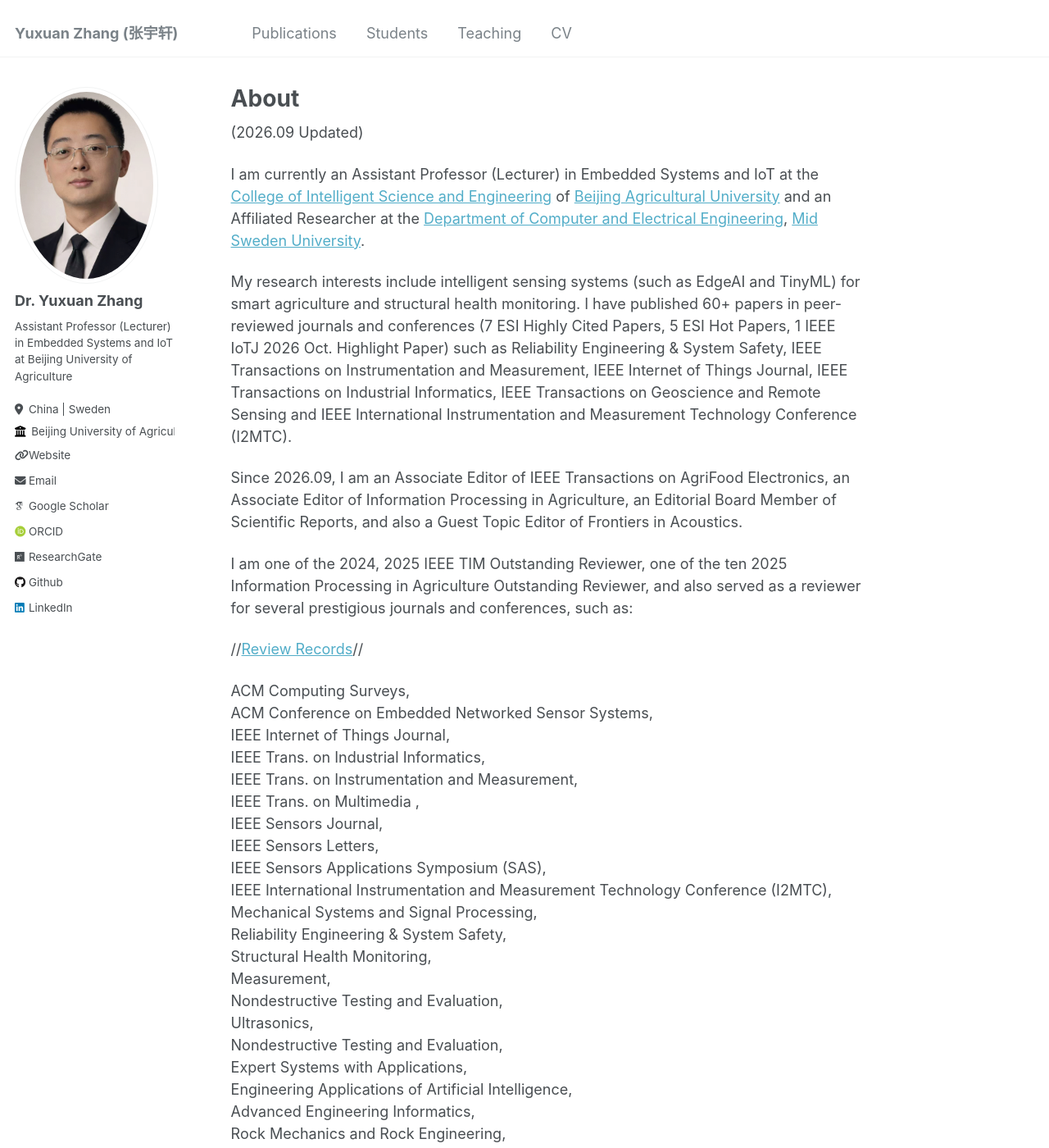
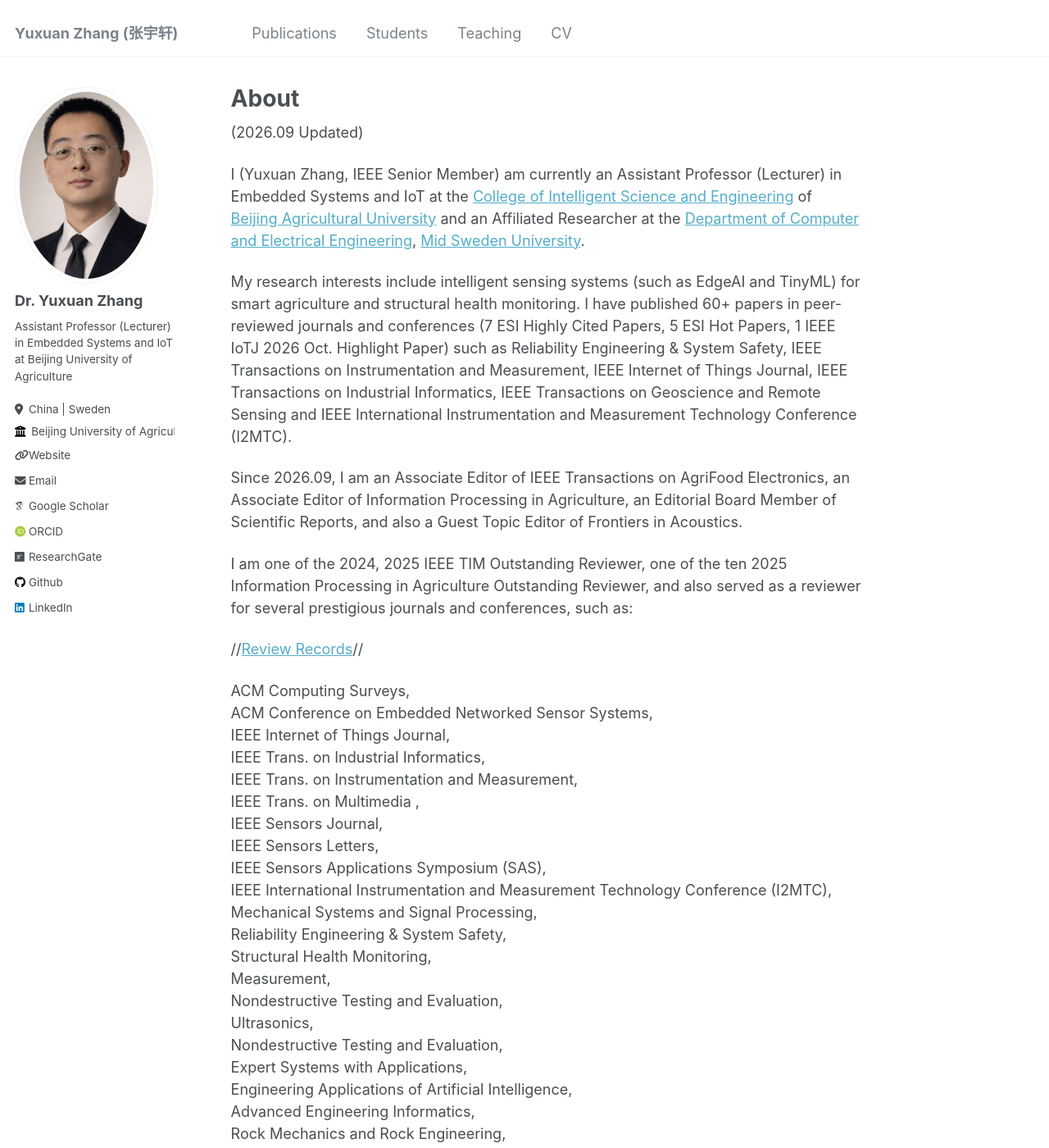
Before and after one commit to YuxuanZhang-96/YuxuanZhang-96.github.io, a Jekyll site: the page built from _pages/about.md, in a window 1280 px wide and 1400 px high. Shown: the whole window at 82% size. Built offline with Jekyll 4.4.1, drawn with Linux system fonts in a browser that asks for light colours; some web fonts are replaced; some of the changed text lies outside the part shown.

Commit message:
Update about.md

```diff
--- a/_pages/about.md
+++ b/_pages/about.md
@@ -8,7 +8,7 @@ redirect_from:
 ---
 (2026.09 Updated)
 
-I am currently an Assistant Professor (Lecturer) in Embedded Systems and IoT at the [College of Intelligent Science and Engineering](https://en.bua.edu.cn/Colleges___Faculties/College_of_Intelligent_Science_and_Engineering.htm) of [Beijing Agricultural University](https://en.bua.edu.cn/) and an Affiliated Researcher at the [Department of Computer and Electrical Engineering](https://www.miun.se/en/meet-mid-sweden-university/Organisation/departments/det/), [Mid Sweden University](https://www.miun.se/en/).
+I (Yuxuan Zhang, IEEE Senior Member) am currently an Assistant Professor (Lecturer) in Embedded Systems and IoT at the [College of Intelligent Science and Engineering](https://en.bua.edu.cn/Colleges___Faculties/College_of_Intelligent_Science_and_Engineering.htm) of [Beijing Agricultural University](https://en.bua.edu.cn/) and an Affiliated Researcher at the [Department of Computer and Electrical Engineering](https://www.miun.se/en/meet-mid-sweden-university/Organisation/departments/det/), [Mid Sweden University](https://www.miun.se/en/).
 
 My research interests include intelligent sensing systems (such as EdgeAI and TinyML) for smart agriculture and structural health monitoring. I have published 60+ papers in peer-reviewed journals and conferences (7 ESI Highly Cited Papers, 5 ESI Hot Papers, 1 IEEE IoTJ 2026 Oct. Highlight Paper) such as Reliability Engineering & System Safety, IEEE Transactions on Instrumentation and Measurement, IEEE Internet of Things Journal, IEEE Transactions on Industrial Informatics, IEEE Transactions on Geoscience and Remote Sensing and IEEE International Instrumentation and Measurement Technology Conference (I2MTC).
 
@@ -44,7 +44,7 @@ Information Processing in Agriculture,  <br>
 Computers and Electronics in Agriculture,  <br>
 Sensors and Actuators A: Physical.
 
-Currently, I am also a member of the [IEEE Instrumentation and Measurement Society](https://ieee-ims.org/), IEEE, IEEE Sensors Council and a senior member of Chinese Mechanical Engineering Society.
+Currently, I am also a senior member of the [IEEE Instrumentation and Measurement Society](https://ieee-ims.org/), IEEE, IEEE Sensors Council and a senior member of Chinese Mechanical Engineering Society.
 
 Background
 ======
```
